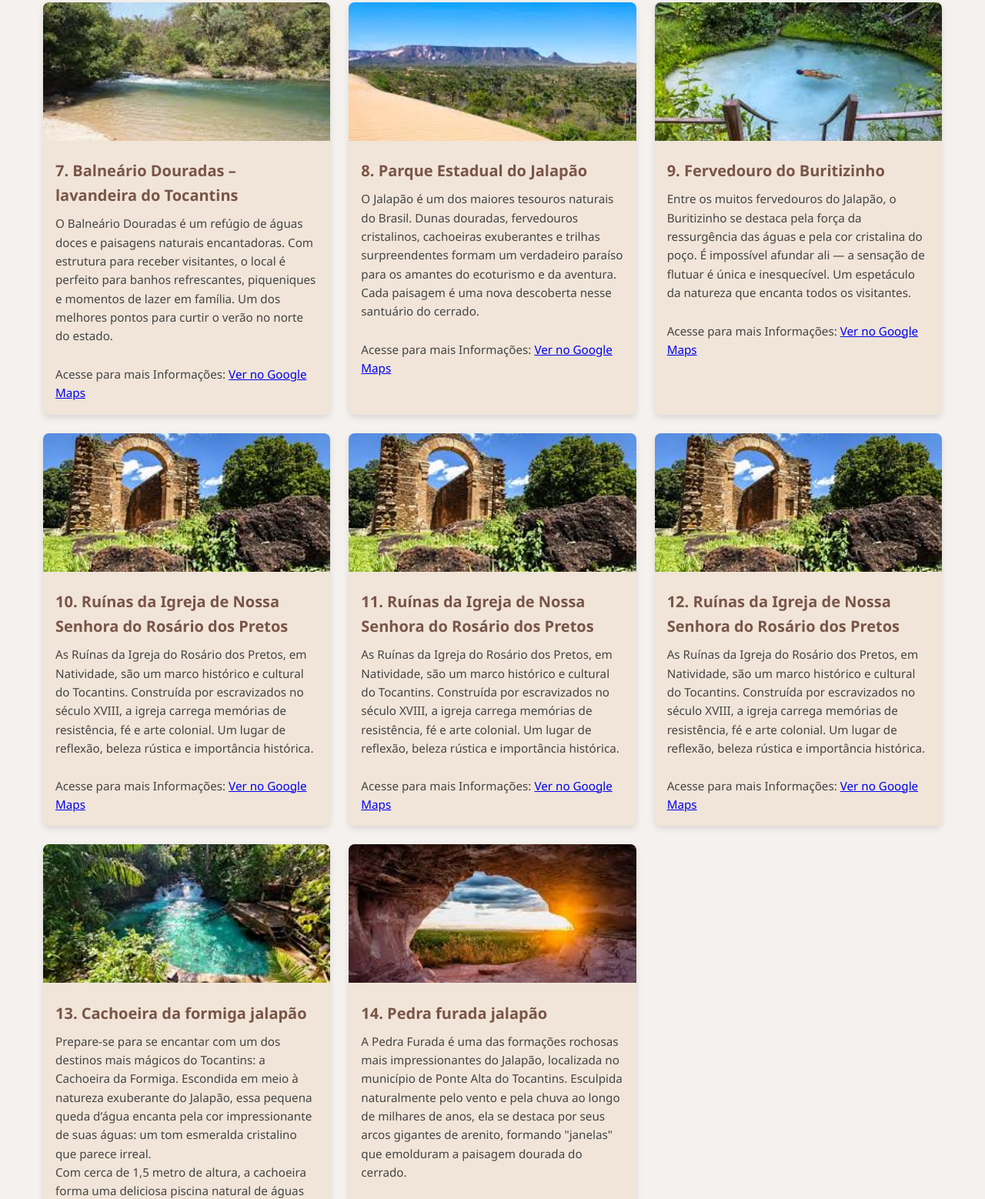
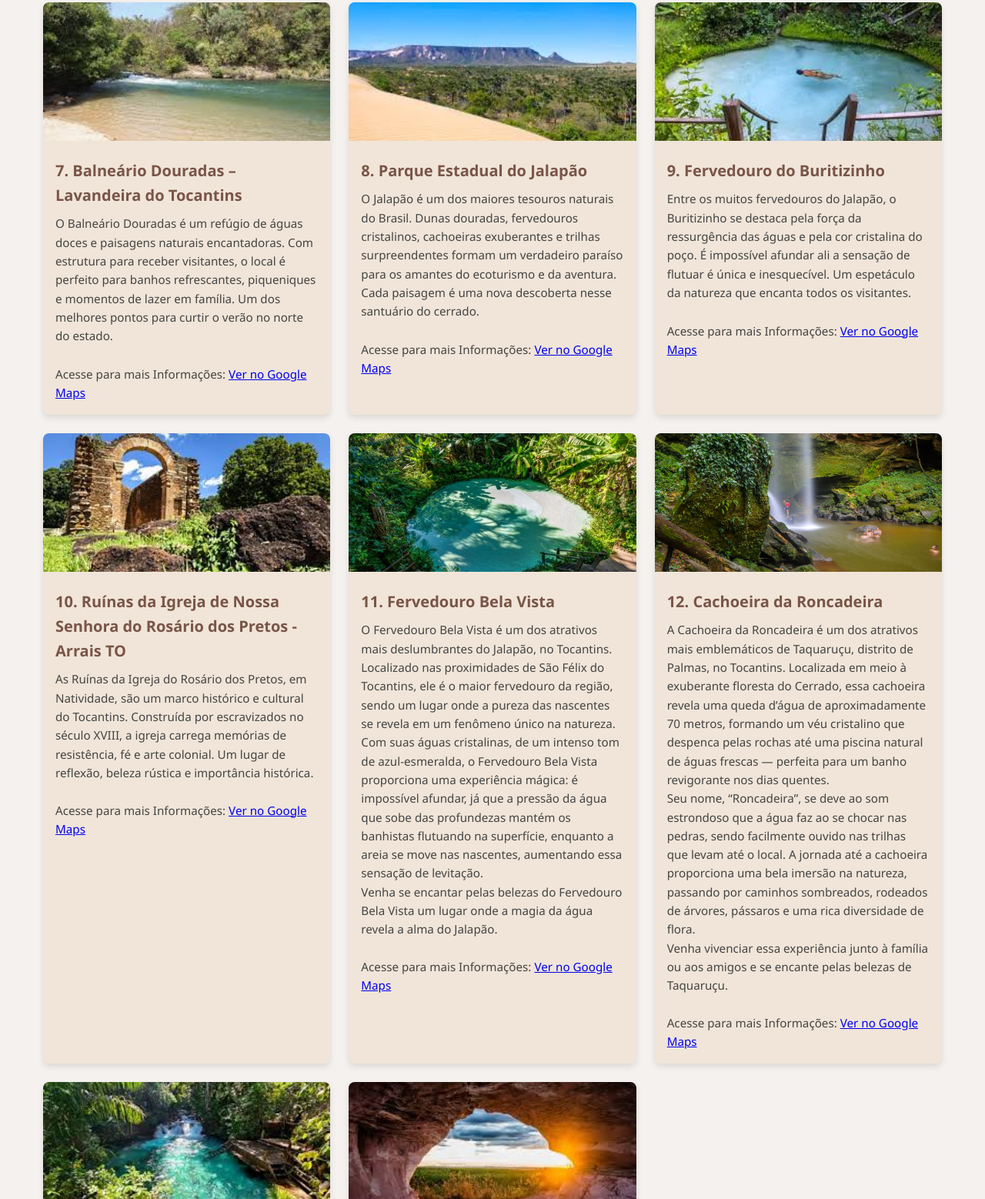
Before and after one commit to Wandogandara/projeto-pontos-turistico, a plain HTML site: page index.html in a window 1280 px wide. Shown: the part 1242-2800 px from the top of the page at 77% size. Drawn offline with Linux system fonts and the light colour scheme.

Commit message:
novas imagem

```diff
--- a/index.html
+++ b/index.html
@@ -69,7 +69,7 @@
             <img class="ponto-img" src="imagem/praia do pequizeiro.jpg" alt="">
 
             <div class="ponto-info">
-             <h2>5. praia do pequizeiro – lavandeira do Tocantins</h2>
+             <h2>5. praia do pequizeiro – Lavandeira do Tocantins</h2>
              <p>Com um cenário paradisíaco e ainda pouco explorado, a Praia do Pequizeiro é um convite ao descanso. Suas águas tranquilas e o ambiente sossegado tornam o local ideal para quem busca fugir da rotina e se conectar com a natureza de forma simples e autêntica<p><br>
              <p>Acesse para mais Informações: <a href="https://maps.app.goo.gl/UTJUpSdiAxGnPAa58" target="_blank">Ver no Google Maps</a></p>
             </div>
@@ -89,7 +89,7 @@
             <img class="ponto-img" src="imagem/Balneário Douradas.jpg" alt="">
 
             <div class="ponto-info">
-             <h2>7. Balneário Douradas – lavandeira do Tocantins</h2>
+             <h2>7. Balneário Douradas – Lavandeira do Tocantins</h2>
              <p>O Balneário Douradas é um refúgio de águas doces e paisagens naturais encantadoras. Com estrutura para receber visitantes, o local é perfeito para banhos refrescantes, piqueniques e momentos de lazer em família. Um dos melhores pontos para curtir o verão no norte do estado.</p><br>
              <p>Acesse para mais Informações: <a href="https://g.co/kgs/dU25X3K" target="_blank">Ver no Google Maps</a></p>
             </div>
@@ -110,7 +110,7 @@
 
             <div class="ponto-info">
              <h2>9. Fervedouro do Buritizinho</h2>
-             <p>Entre os muitos fervedouros do Jalapão, o Buritizinho se destaca pela força da ressurgência das águas e pela cor cristalina do poço. É impossível afundar ali — a sensação de flutuar é única e inesquecível. Um espetáculo da natureza que encanta todos os visitantes. </p><br>
+             <p>Entre os muitos fervedouros do Jalapão, o Buritizinho se destaca pela força da ressurgência das águas e pela cor cristalina do poço. É impossível afundar ali  a sensação de flutuar é única e inesquecível. Um espetáculo da natureza que encanta todos os visitantes. </p><br>
              <p>Acesse para mais Informações: <a href="https://maps.app.goo.gl/ifA31vjke5sW83Ws6" target="_blank">Ver no Google Maps</a></p>
             </div>
         </div>
@@ -119,27 +119,33 @@
             <img class="ponto-img" src="imagem/Ruínas da Igreja de Nossa Senhora do Rosário dos Pretos.jpg" alt="">
 
             <div class="ponto-info">
-             <h2>10. Ruínas da Igreja de Nossa Senhora do Rosário dos Pretos</h2>
+             <h2>10. Ruínas da Igreja de Nossa Senhora do Rosário dos Pretos - Arrais TO</h2>
              <p>As Ruínas da Igreja do Rosário dos Pretos, em Natividade, são um marco histórico e cultural do Tocantins. Construída por escravizados no século XVIII, a igreja carrega memórias de resistência, fé e arte colonial. Um lugar de reflexão, beleza rústica e importância histórica. <p><br>
              <p>Acesse para mais Informações: <a href="https://maps.app.goo.gl/N15x3qqojPP3svMA8" target="_blank">Ver no Google Maps</a></p>
             </div>
         </div>
         <div class="ponto">
-            <img class="ponto-img" src="imagem/Ruínas da Igreja de Nossa Senhora do Rosário dos Pretos.jpg" alt="">
+            <img class="ponto-img" src="imagem/Fervedouro Bela Vista.jpg" alt="">
 
             <div class="ponto-info">
-             <h2>11. Ruínas da Igreja de Nossa Senhora do Rosário dos Pretos</h2>
-             <p>As Ruínas da Igreja do Rosário dos Pretos, em Natividade, são um marco histórico e cultural do Tocantins. Construída por escravizados no século XVIII, a igreja carrega memórias de resistência, fé e arte colonial. Um lugar de reflexão, beleza rústica e importância histórica. <p><br>
-             <p>Acesse para mais Informações: <a href="https://maps.app.goo.gl/N15x3qqojPP3svMA8" target="_blank">Ver no Google Maps</a></p>
+             <h2>11. Fervedouro Bela Vista</h2>
+             <p>O Fervedouro Bela Vista é um dos atrativos mais deslumbrantes do Jalapão, no Tocantins. Localizado nas proximidades de São Félix do Tocantins, ele é o maior fervedouro da região, sendo um lugar onde a pureza das nascentes se revela em um fenômeno único na natureza. <br>
+                Com suas águas cristalinas, de um intenso tom de azul-esmeralda, o Fervedouro Bela Vista proporciona uma experiência mágica: é impossível afundar, já que a pressão da água que sobe das profundezas mantém os banhistas flutuando na superfície, enquanto a areia se move nas nascentes, aumentando essa sensação de levitação. <br>
+                Venha se encantar pelas belezas do Fervedouro Bela Vista  um lugar onde a magia da água revela a alma do Jalapão. <p><br>
+             <p>Acesse para mais Informações: <a href="https://maps.app.goo.gl/uiEhHk54JgRSXouj6" target="_blank">Ver no Google Maps</a></p>
             </div>
         </div>
         <div class="ponto">
-            <img class="ponto-img" src="imagem/Ruínas da Igreja de Nossa Senhora do Rosário dos Pretos.jpg" alt="">
+            <img class="ponto-img" src="imagem/cachoeira do rocadeira.jpg" alt="">
 
             <div class="ponto-info">
-             <h2>12. Ruínas da Igreja de Nossa Senhora do Rosário dos Pretos</h2>
-             <p>As Ruínas da Igreja do Rosário dos Pretos, em Natividade, são um marco histórico e cultural do Tocantins. Construída por escravizados no século XVIII, a igreja carrega memórias de resistência, fé e arte colonial. Um lugar de reflexão, beleza rústica e importância histórica. <p><br>
-             <p>Acesse para mais Informações: <a href="https://maps.app.goo.gl/N15x3qqojPP3svMA8" target="_blank">Ver no Google Maps</a></p>
+             <h2>12. Cachoeira da Roncadeira</h2>
+             <p>A Cachoeira da Roncadeira é um dos atrativos mais emblemáticos de Taquaruçu, distrito de Palmas, no Tocantins. Localizada em meio à exuberante floresta do Cerrado, essa cachoeira revela uma queda d’água de aproximadamente 70 metros, formando um véu cristalino que despenca pelas rochas até uma piscina natural de águas frescas — perfeita para um banho revigorante nos dias quentes. <br>
+                Seu nome, “Roncadeira”, se deve ao som estrondoso que a água faz ao se chocar nas pedras, sendo facilmente ouvido nas trilhas que levam até o local. A jornada até a cachoeira proporciona uma bela imersão na natureza, passando por caminhos sombreados, rodeados de árvores, pássaros e uma rica diversidade de flora. <br>
+                Venha vivenciar essa experiência junto à família ou aos amigos e se encante pelas belezas de Taquaruçu.
+
+ <p><br>
+             <p>Acesse para mais Informações: <a href="https://maps.app.goo.gl/EAa9vXYABezoZaEC6" target="_blank">Ver no Google Maps</a></p>
             </div>
         </div>
 
@@ -147,7 +153,7 @@
             <img class="ponto-img" src="imagem/cachoeira da formiga.jpg" alt="">
 
             <div class="ponto-info">
-             <h2>13. Cachoeira da formiga jalapão </h2>
+             <h2>13. Cachoeira da formiga jalapão - Mateiros  TO </h2>
              <p>Prepare-se para se encantar com um dos destinos mais mágicos do Tocantins: a Cachoeira da Formiga. Escondida em meio à natureza exuberante do Jalapão, essa pequena queda d’água encanta pela cor impressionante de suas águas: um tom esmeralda cristalino que parece irreal. <br>
 
 Com cerca de 1,5 metro de altura, a cachoeira forma uma deliciosa piscina natural de águas mornas, perfeita para relaxar, nadar ou apenas contemplar a paisagem ao redor. A água é tão limpa que é possível ver o fundo mesmo nos pontos mais profundos. <br>
```
Also changed, not shown: imagem/Fervedouro Bela Vista.jpg (added), imagem/cachoeira do rocadeira.jpg (added).
